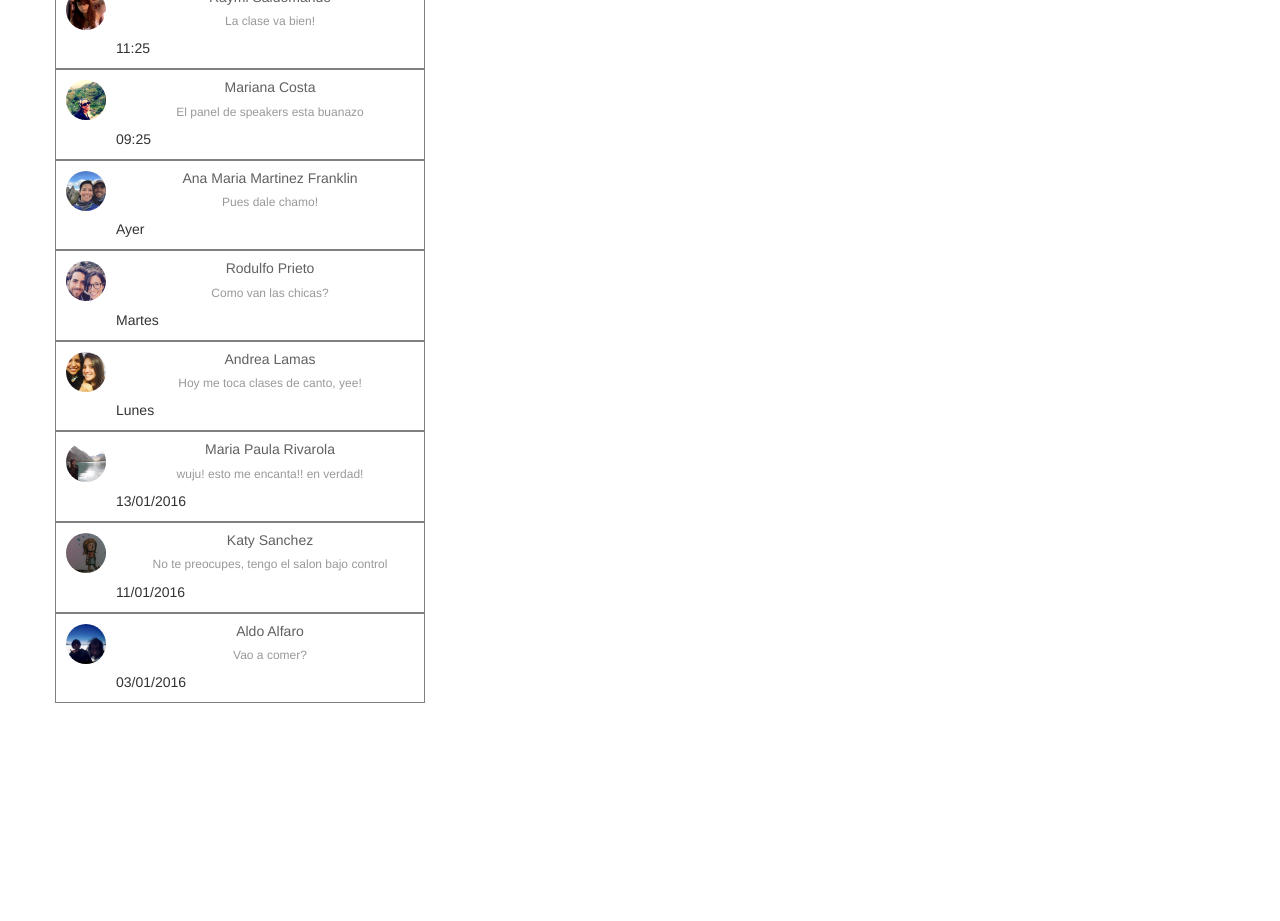
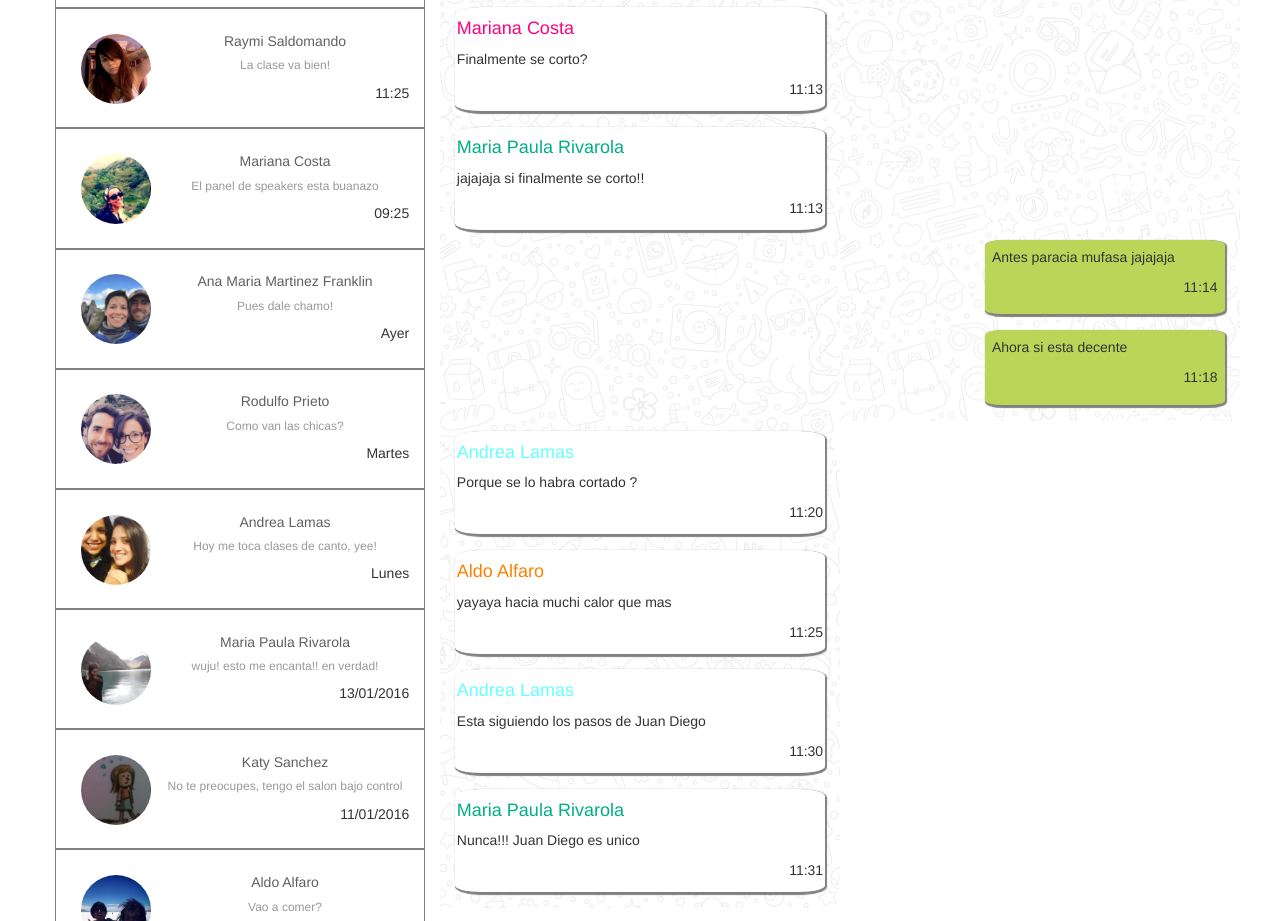
Before and after one commit to natuur/Whatsapp, a plain HTML site: page index.html in a window 1280 px wide. Shown: the part 167-1088 px from the top of the page. Before the commit the page ends 870 px from the top, so only its background shows below. Drawn offline with Linux system fonts and the light colour scheme.

Commit message:
union de footer y seccion

```diff
--- a/css/main.css
+++ b/css/main.css
@@ -13,8 +13,8 @@
 }
 
 .foto{
-	height:40px;
-	width:40px;
+	height:70px;
+	width:70px;
 	margin: 2px;
 	float: left;
 	margin: 10px;
@@ -22,6 +22,7 @@
 
 .caja{
  	border:1px solid gray;
+ 	padding: 4%;
 }
 
 .estado{
@@ -37,3 +38,60 @@
 .scroll{
 	overflow: scroll;
 }
+.fondo{
+	background-image: url(../image/chat-panel-bg.png);
+
+}
+
+.burbuja{
+	background-color: white;
+	padding: 0.5%;
+	max-width: 100%;
+	box-shadow:1px 1px 1px 1px gray;
+	border-bottom: 1px solid gray;
+	border-radius: 7%;
+	margin-bottom: 4%;
+}
+
+.burbuja2{
+	background-color:#bbd559;
+	padding: 2%;
+	max-width: 80%;
+	margin-left: 35%;
+	box-shadow:1px 1px 1px 1px gray;
+	border-bottom: 1px solid gray;
+	border-radius: 7%;
+	margin-bottom: 4%;
+}
+
+.parra{
+	text-align: left;
+}
+
+.hora{
+	text-align: right;
+}
+
+.andrea{
+	color: #66ffff;
+}
+
+.mariana{
+	color:#ff0080;
+}
+
+.maria{
+	color:#00ae85;
+}
+
+.aldo{
+	color:#ff8000;
+}
+
+.espacio{
+	padding-bottom: 50%;
+}
+
+.abajo{
+	margin-top: 95%;
+}
--- a/index.html
+++ b/index.html
@@ -23,7 +23,7 @@
 				</div>
 			</div>
 		</section>
-		<section>
+		<section >
 			<div class="container">
 				<div class="row">
 					<div class="col-md-4">
@@ -84,6 +84,108 @@
 							</div>
 						</div>
 					</div>
+					<div class="col-md-4 fondo">
+						<div class="burbuja">
+							<h4 class="andrea">
+								Andrea Lamas
+							</h4>
+							<p class="parra">
+								Chicos han visto el nuevo corte de Aldo?
+							</p>
+							<p class="hora">
+								11:12
+							</p>
+						</div>
+						<div class="burbuja">
+							<h4 class="mariana">
+								Mariana Costa
+							</h4>
+							<p class="parra">
+								Finalmente se corto?
+							</p>
+							<p class="hora">
+								11:13
+							</p>
+						</div>
+						<div class="burbuja">
+							<h4 class="maria">
+								Maria Paula Rivarola
+							</h4>
+							<p class="parra">
+								jajajaja si finalmente se corto!!
+							</p>
+							<p class="hora">
+								11:13
+							</p>
+						</div>
+						<div class="espacio">
+
+						</div>
+						<div class="burbuja">
+							<h4 class="andrea">
+								Andrea Lamas
+							</h4>
+							<p class="parra">
+								Porque se lo habra cortado ?
+							</p>
+							<p class="hora">
+								11:20
+							</p>
+						</div>
+						<div class="burbuja">
+							<h4 class="aldo">
+								Aldo Alfaro
+							</h4>
+							<p class="parra">
+								yayaya hacia muchi calor que mas
+							</p>
+							<p class="hora">
+								11:25
+							</p>
+						</div>
+						<div class="burbuja">
+							<h4 class="andrea">
+								Andrea Lamas
+							</h4>
+							<p class="parra">
+								Esta siguiendo los pasos de Juan Diego
+							</p>
+							<p class="hora">
+								11:30
+							</p>
+						</div>
+						<div class="burbuja">
+							<h4 class="maria">
+								Maria Paula Rivarola
+							</h4>
+							<p class="parra">
+								Nunca!!! Juan Diego es unico
+							</p>
+							<p class="hora">
+								11:31
+							</p>
+						</div>
+					</div>
+					<div class="col-md-4 fondo">
+						<div class="abajo">
+							<div class="burbuja2">
+								<p class="parra">
+									Antes paracia mufasa jajajaja
+								</p>
+								<p class="hora">
+									11:14
+								</p>
+							</div>
+							<div class="burbuja2">
+								<p class="parra">
+									Ahora si esta decente
+								</p>
+								<p class="hora">
+									11:18
+								</p>
+							</div>
+						</div>
+					</div>
 				</div>
 			</div>
 		</section>
```
Also changed, not shown: 4 other files.
